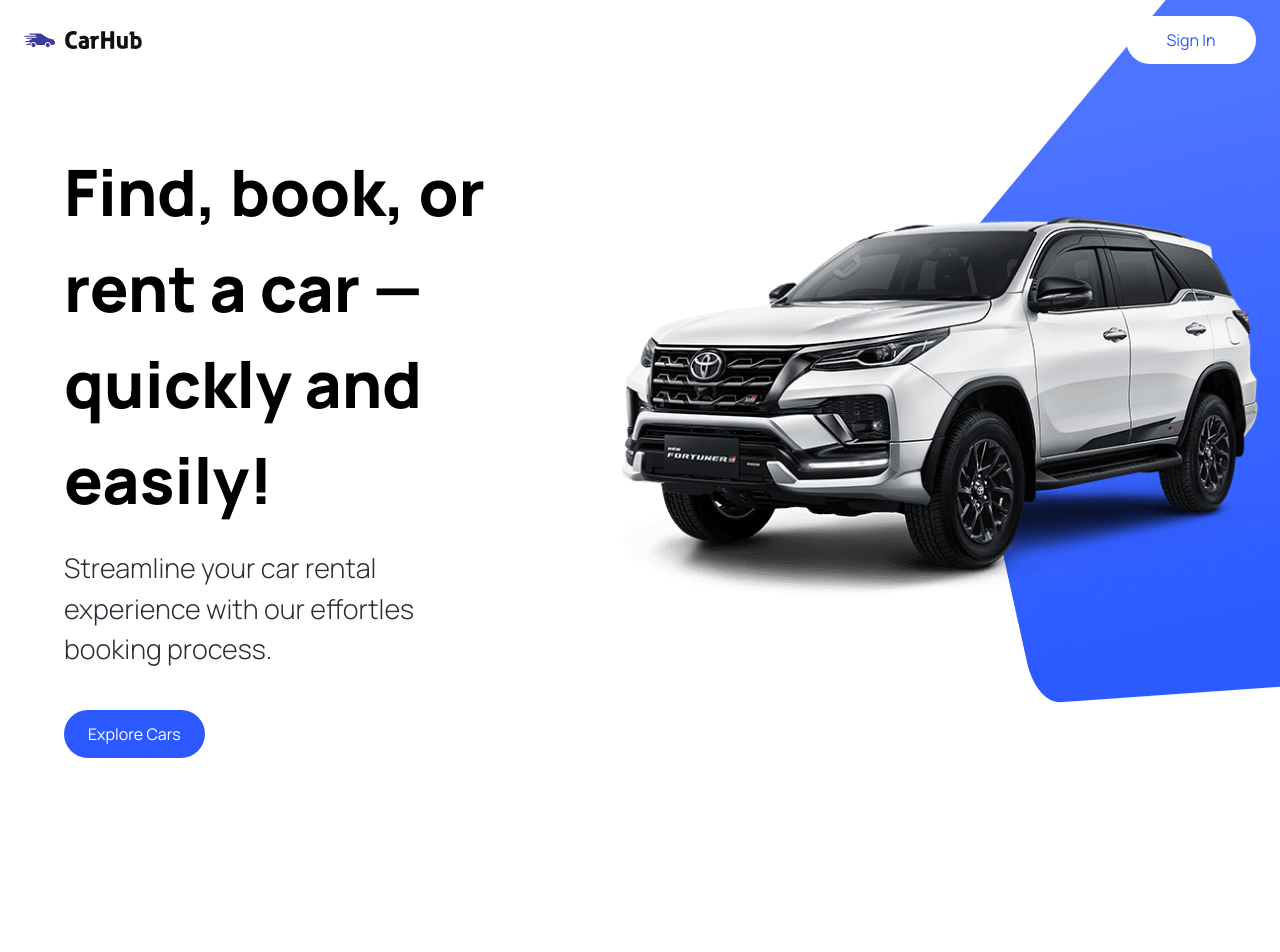
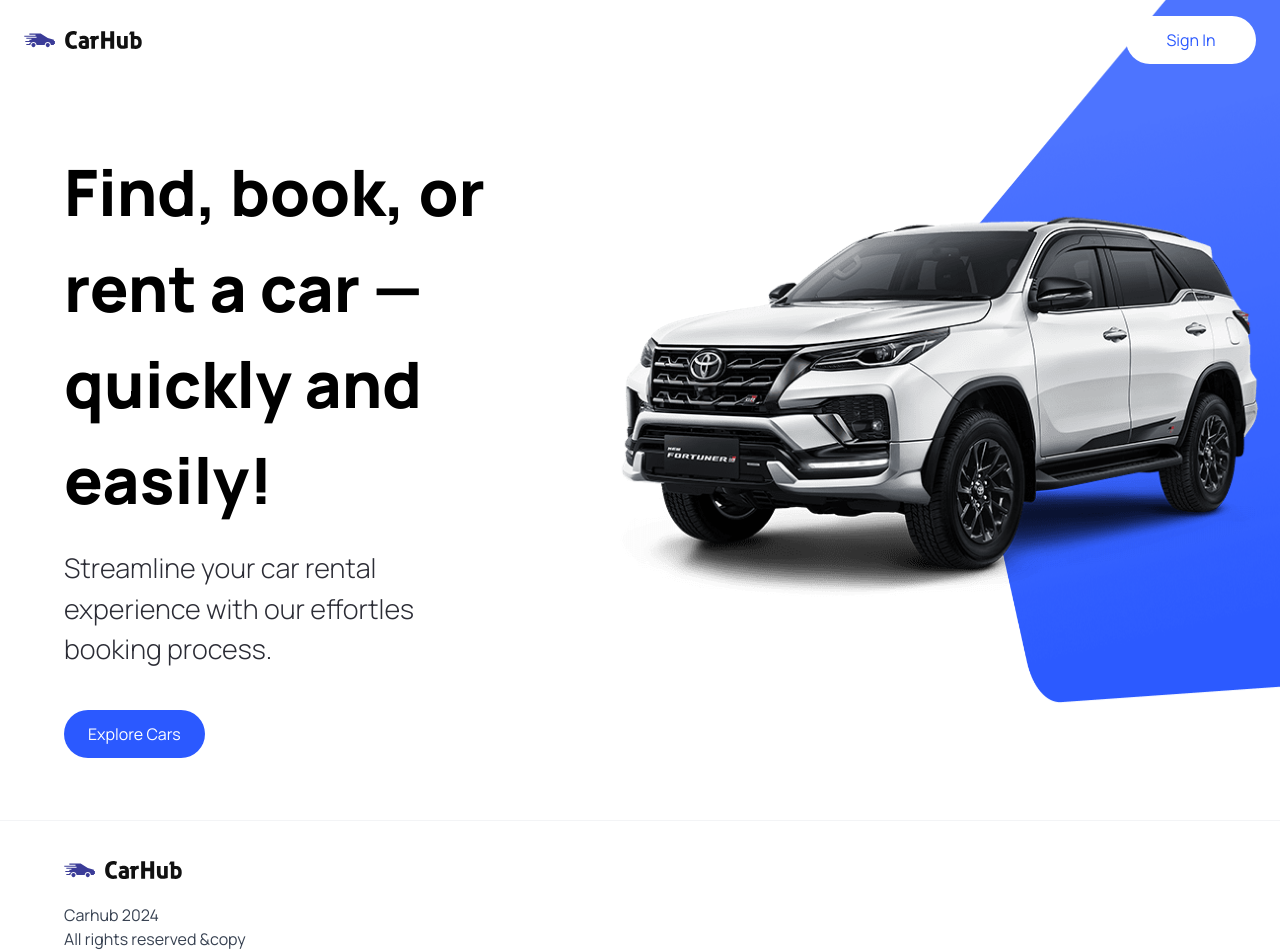
Before and after one commit to GrzegorzKopacki/CarsApp, a Next.js app: page / in a window 1280 px wide. Shown: the top 952 px of the page. Before the commit the page ends 800 px from the top, so only its background shows below. Built offline with nearby package versions, Linux system fonts and the light colour scheme.

Commit message:
created new folder constants

```diff
--- a/components/Footer.tsx
+++ b/components/Footer.tsx
@@ -1,3 +1,27 @@
+import Image from "next/image";
+import Link from "next/link";
+
 export function Footer() {
-	return <div></div>;
+	return (
+		<footer className="flex flex-col text-black-100 mt-5 border-t border-gray-100">
+			<div className="flex max-md:flex-col flex-wrap justify-between gap-5 sm:px-16 px-6 py-10">
+				<div className="flex flex-col justify-start items-start gap-6">
+					<Image
+						src="/logo.svg"
+						alt="logo"
+						width={118}
+						height={18}
+						className="object-contain"
+					/>
+					<p className="text-base text-gray-700">
+						Carhub 2024 <br />
+						All rights reserved &copy
+					</p>
+				</div>
+				<div className="footer__links">
+
+                </div>
+			</div>
+		</footer>
+	);
 }
```
Also changed, not shown: constants/index.ts (added).
